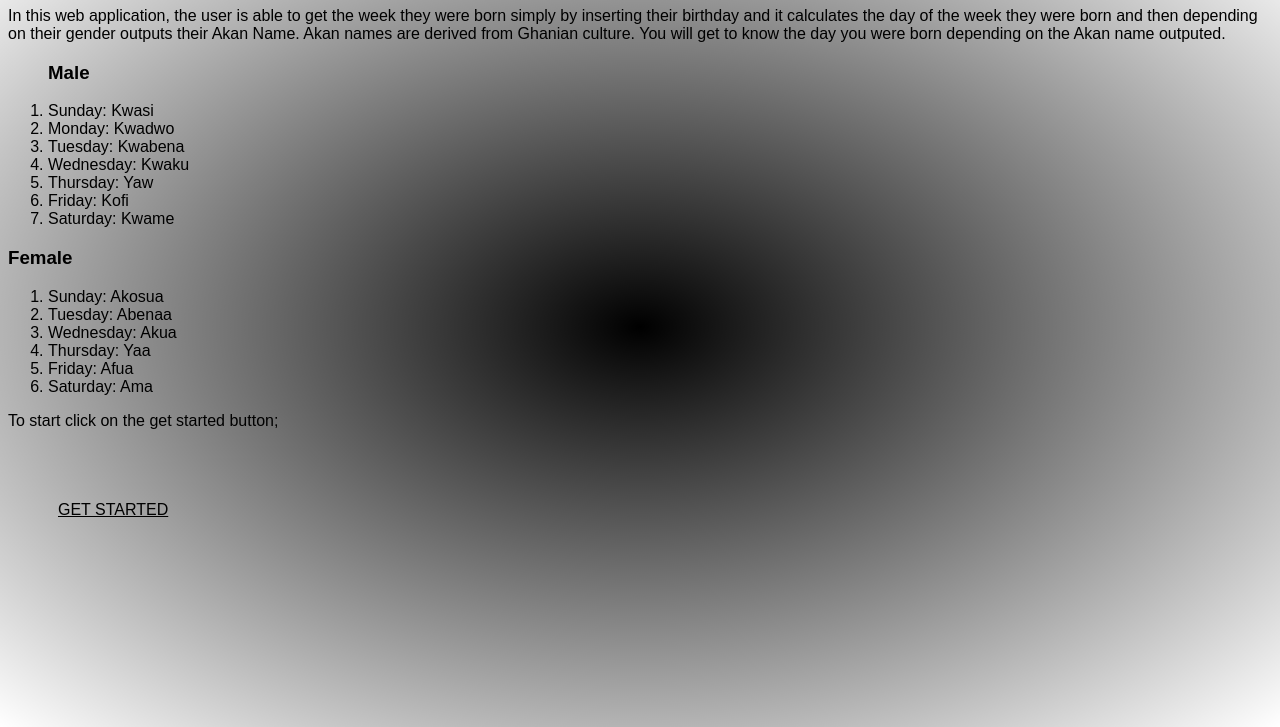
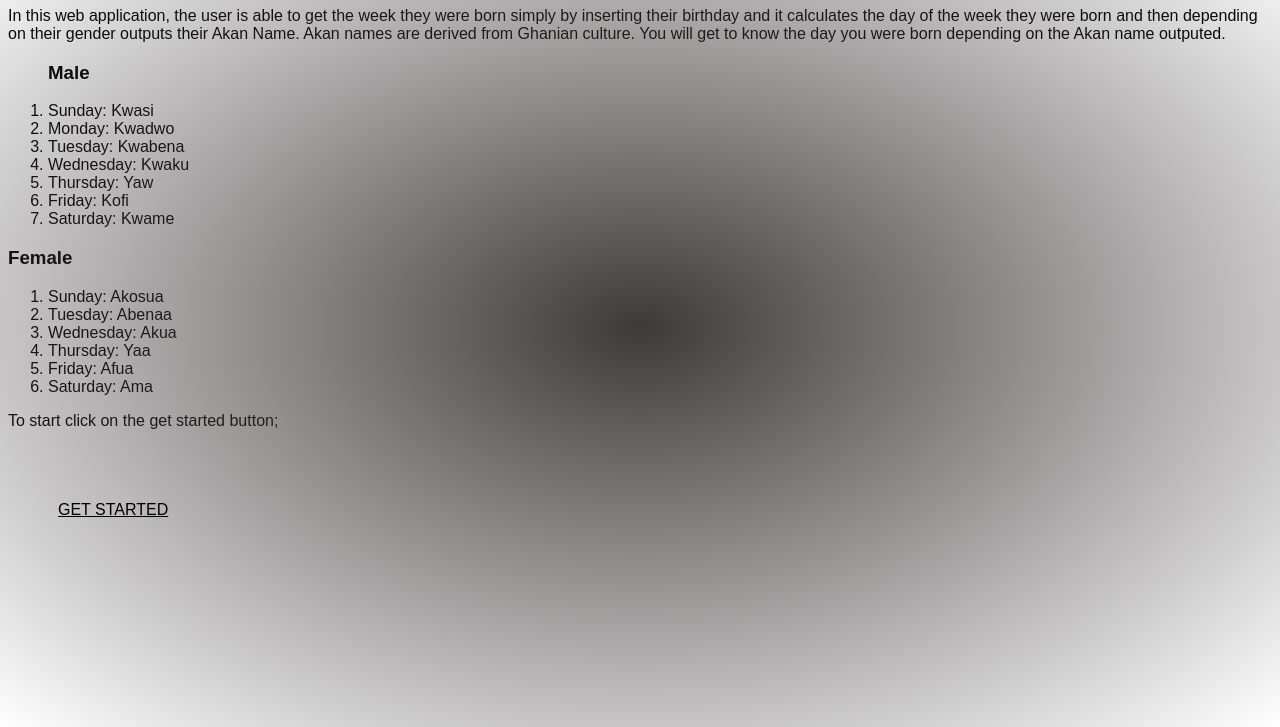
Before and after one commit to KenNyakundi01/Your-Birthday, a plain HTML site: page index.html in a window 1280 px wide. Shown: the part 73-800 px from the top of the page. Drawn offline with Linux system fonts and the light colour scheme.

Commit message:
index.css

```diff
--- a/index.css
+++ b/index.css
@@ -8,7 +8,7 @@ body{
       bottom:0;
       right:0;
       left:0;
-      background-image:radial-gradient(black, transparent);
+      background-image:radial-gradient(rgb(63, 58, 58), transparent);
       opacity:1;
       background-repeat:no-repeat;
       background-size:cover;
```
